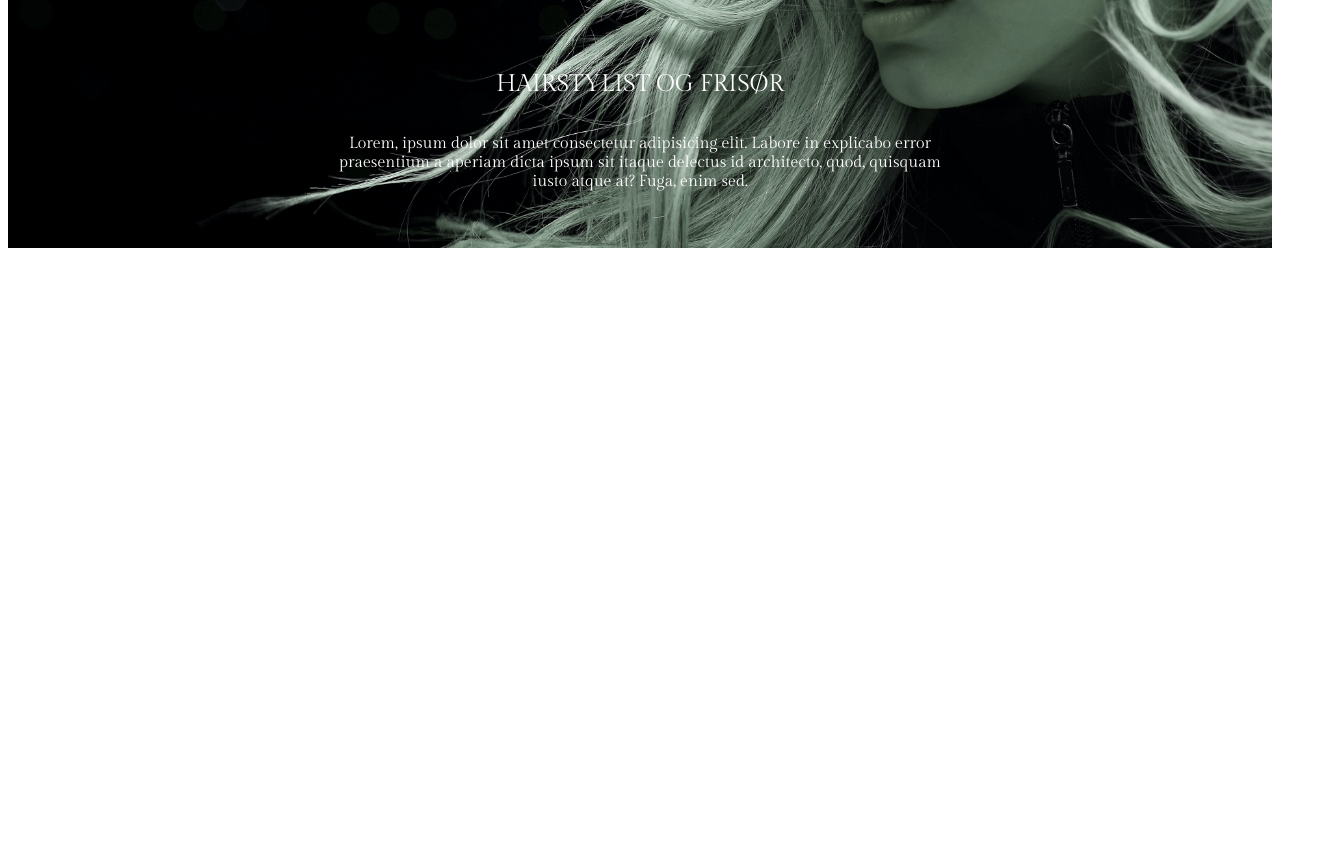
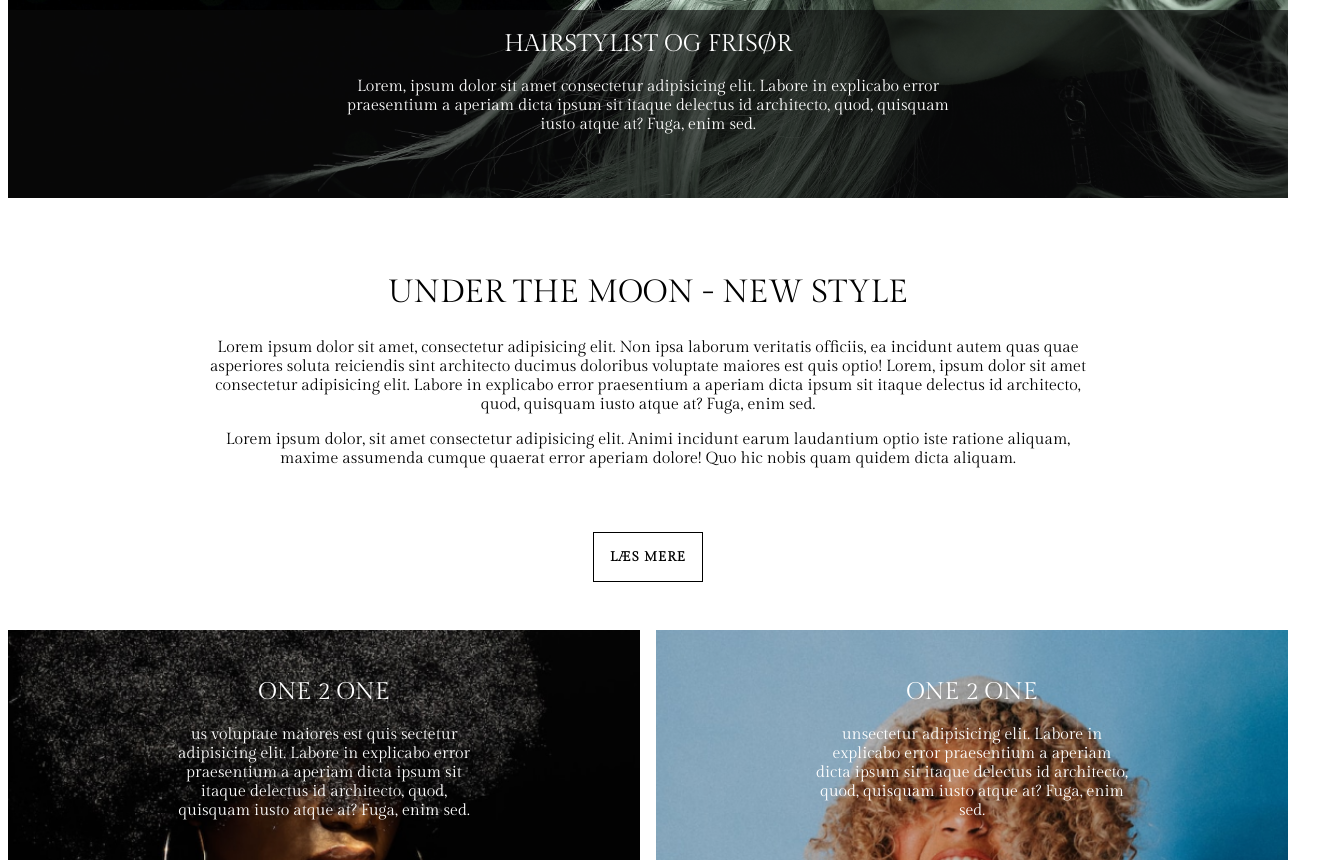
Before and after one commit to Marlenes-Dejlige-Organisation/TAP-Gallery, a React (Vite) app: page / in a window 1280 px wide. Shown: the part 240-1100 px from the top of the page, 1320 px wide, since content can reach past the window. Before the commit the page ends 800 px from the top, so only its background shows below. Built offline with nearby package versions, Linux system fonts and the light colour scheme.

Commit message:
der mangler kun nav og footer

```diff
--- a/src/App.jsx
+++ b/src/App.jsx
@@ -1,5 +1,6 @@
 import './App.scss'
 import {Header} from './components/Header/Header'
+import{Main} from './components/Main/Main'
 
 
 
@@ -9,6 +10,7 @@ function App() {
   return (
     <>
     <Header></Header>
+    <Main></Main>
 
 
     </>
--- a/src/App.scss
+++ b/src/App.scss
@@ -2,5 +2,5 @@
 
 body{
     font-family: 'Gilda Display', serif;
-
+   width: 100%;
 }
--- a/src/components/CenterText/CenterText.jsx
+++ b/src/components/CenterText/CenterText.jsx
@@ -3,8 +3,41 @@ import styles from './CenterText.module.scss'
 
 
 export const CenterTextHeader = () => {
-    return <section className={`${styles.sectionWrapper} ${styles.headerInfo}`} >
+    return <section className={styles.sectionWrapper} >
+        <div className={styles.headerInfo}>
         <h2>HAIRSTYLIST OG FRISØR</h2>
         <p>Lorem, ipsum dolor sit amet consectetur adipisicing elit. Labore in explicabo error praesentium a aperiam dicta ipsum sit itaque delectus id architecto, quod, quisquam iusto atque at? Fuga, enim sed.</p>
+        </div>
         </section>
 }
+
+export const CenterTextSection = () => {
+    return <section className={styles.sectionWrapperNB} >
+        <div className={styles.newStyle}>
+        <h2>UNDER THE MOON - NEW STYLE</h2>
+        <p>Lorem ipsum dolor sit amet, consectetur adipisicing elit. Non ipsa laborum veritatis officiis, ea incidunt autem quas quae asperiores soluta reiciendis sint architecto ducimus doloribus voluptate maiores est quis optio! Lorem, ipsum dolor sit amet consectetur adipisicing elit. Labore in explicabo error praesentium a aperiam dicta ipsum sit itaque delectus id architecto, quod, quisquam iusto atque at? Fuga, enim sed.</p>
+        <p>Lorem ipsum dolor, sit amet consectetur adipisicing elit. Animi incidunt earum laudantium optio iste ratione aliquam, maxime assumenda cumque quaerat error aperiam dolore! Quo hic nobis quam quidem dicta aliquam.</p>
+        <button>LÆS MERE</button>
+        </div>
+        </section>
+}
+
+export const CenterTextSection2 = () => {
+    return <section className={styles.sectionWrapperP} >
+        <div className={styles.headerInfo}>
+        <h2>ONE 2 ONE</h2>
+        <p>us voluptate maiores est quis sectetur adipisicing elit. Labore in explicabo error praesentium a aperiam dicta ipsum sit itaque delectus id architecto, quod, quisquam iusto atque at? Fuga, enim sed.</p>
+        <button>BOOK TID</button>
+        </div>
+        </section>
+}
+
+export const CenterTextSection3 = () => {
+    return <section className={styles.sectionWrapperP2} >
+        <div className={styles.headerInfo}>
+        <h2>ONE 2 ONE</h2>
+        <p>unsectetur adipisicing elit. Labore in explicabo error praesentium a aperiam dicta ipsum sit itaque delectus id architecto, quod, quisquam iusto atque at? Fuga, enim sed.</p>
+        <button>LÆS MERE</button>
+        </div>
+        </section>
+}
--- a/src/components/CenterText/CenterText.module.scss
+++ b/src/components/CenterText/CenterText.module.scss
@@ -1,17 +1,89 @@
-.sectionWrapper {
+@mixin Center{
     display: flex;
     justify-content: center;
-    align-items: center;
-    flex-direction: column;
-    text-align: center;
+    // min-height: 100%;
+    padding-bottom: 3rem;
+}
+@mixin Butt{
+    padding: 1rem;
+    background-color: white;
+    border: solid 1px black;
+    margin-top: 3rem;
+    font-family: 'Gilda Display', serif;
+    font-weight: 600;
+    letter-spacing: 1px
+}
+@mixin Article{
+    background-size: cover;
+    background-position: center;
+    background-repeat: no-repeat;
+    min-height: 32vh;
+}
 
+  .sectionWrapperNB {
+    @include Center;
+    background-size: cover; /* Juster efter behov */
+    background-position: center; /* Juster efter behov */
+    background-repeat: no-repeat;
+  }
+
+.sectionWrapper {
+    @include Center;
+    background-color: rgba(12, 12, 12, 0.628);
+  }
+
+  .sectionWrapperP {
+    @include Center;
+    @include Article;
+    background-image: url('../../assets/images/Frame 4.png');
+
+    h2{
+        margin-top: 3rem;
+    }
+    button{
+        @include Butt;
+        background-color: rgb(28, 28, 28);
+        color: white;
+        border: white solid 1px
+    }
+  }
+  .sectionWrapperP2{
+    @include Center;
+    @include Article;
+    background-image: url('../../assets/images/Frame 4-1.png');
+
+    h2{
+        margin-top: 3rem;
+    }
+    button{
+        @include Butt;
+        background-color: rgb(28, 28, 28);
+        color: white;
+        border: white solid 1px
+    }
   }
 
   .headerInfo{
+    text-align: center;
     color:white;
     width: 50%;
+
     h2{
         font-weight: 100;
     }
+}
+
+.newStyle{
+    text-align: center;
+    color:black;
+    width: 70%;
+    margin-top: 3rem;
+    h2{
+        font-weight: 100;
+        font-size: 2rem;
+    }
+    button{
+        @include Butt
+    }
 
 }
--- a/src/components/Gallery/Gallery.jsx
+++ b/src/components/Gallery/Gallery.jsx
@@ -0,0 +1,29 @@
+
+import styles from './Gallery.module.scss';
+
+import Girl1 from '../../assets/images/Rectangle 8.png';
+import Girl2 from '../../assets/images/Rectangle 9.png';
+import Girl3 from '../../assets/images/Rectangle 10.png';
+import Girl4 from '../../assets/images/Rectangle 11.png';
+import Girl5 from '../../assets/images/Rectangle 12.png';
+import Girl6 from '../../assets/images/Rectangle 13.png';
+import Girl7 from '../../assets/images/Rectangle 14.png';
+import Girl8 from '../../assets/images/Rectangle 15.png';
+import Girl9 from '../../assets/images/Rectangle 16.png';
+import Girl10 from '../../assets/images/Rectangle 17.png';
+import Girl12 from '../../assets/images/Rectangle 6.png';
+import Girl11 from '../../assets/images/Rectangle 7.png';
+
+export const myPhotos = [Girl1, Girl2, Girl3, Girl4, Girl5, Girl6, Girl7, Girl8, Girl9, Girl10, Girl11, Girl12];
+
+export const Gallery = (props) => {
+  return (<>
+    <h2 className={styles.galh2}>FOLLOW US ON INSTAGRAM</h2>
+    <div className={styles.gallery}>
+
+      {props.data.map((item, key) => (
+        <img key={key} src={item} alt={`Image ${key}`} />
+      ))}
+    </div></>
+  );
+};
--- a/src/components/Gallery/Gallery.module.scss
+++ b/src/components/Gallery/Gallery.module.scss
@@ -0,0 +1,19 @@
+.gallery {
+    display: grid;
+    grid-template-columns: repeat(4, 1fr);
+    gap: 1rem;
+    padding: 1rem;
+    width: 100%;
+img{
+    width: 100%;
+    height: 100%;
+    object-fit: cover;
+}
+  }
+  .galh2{
+    font-size: 2rem;
+    font-weight: 100;
+    text-align: center;
+    text-decoration: underline;
+    text-decoration-thickness: 0.5px;
+}
--- a/src/components/Header/Header.module.scss
+++ b/src/components/Header/Header.module.scss
@@ -4,15 +4,21 @@
     background-size: cover;
     background-position: center;
     background-repeat: no-repeat;
-    height: 60vh;
+    min-height: 100%;
     display: flex;
     justify-content: center;
-    align-items: center;
     flex-direction: column; /* Sørger for, at børnene er stakket i kolonnen */
   }
 
   h1 {
+    display: flex;
+    justify-content: center;
+    align-items: center;
     color: white;
     font-size: 12vh;
     font-weight: 100;
+    white-space: nowrap; /* Forhindrer, at teksten brydes */
+    overflow: hidden;    /* Skjuler overskydende tekst */
+    text-overflow: ellipsis;
+
   }
--- a/src/components/Main/Main.jsx
+++ b/src/components/Main/Main.jsx
@@ -0,0 +1,20 @@
+import styles from './Main.module.scss'
+import { CenterTextSection, CenterTextSection2, CenterTextSection3 } from '../CenterText/CenterText'
+
+import {Gallery, myPhotos} from '../Gallery/Gallery'
+
+
+export const Main = () => {
+  return (
+    <main className={styles.mainWrapper}>
+      <CenterTextSection />
+      <div className={styles.articles}>
+        <CenterTextSection2 />
+        <CenterTextSection3 />
+      </div>
+      <div>
+        <Gallery data={myPhotos}/>
+      </div>
+    </main>
+  );
+}
--- a/src/components/Main/Main.module.scss
+++ b/src/components/Main/Main.module.scss
@@ -0,0 +1,5 @@
+.articles{
+display: grid;
+grid-template-columns: 1fr 1fr;
+gap: 1rem;
+}
```
